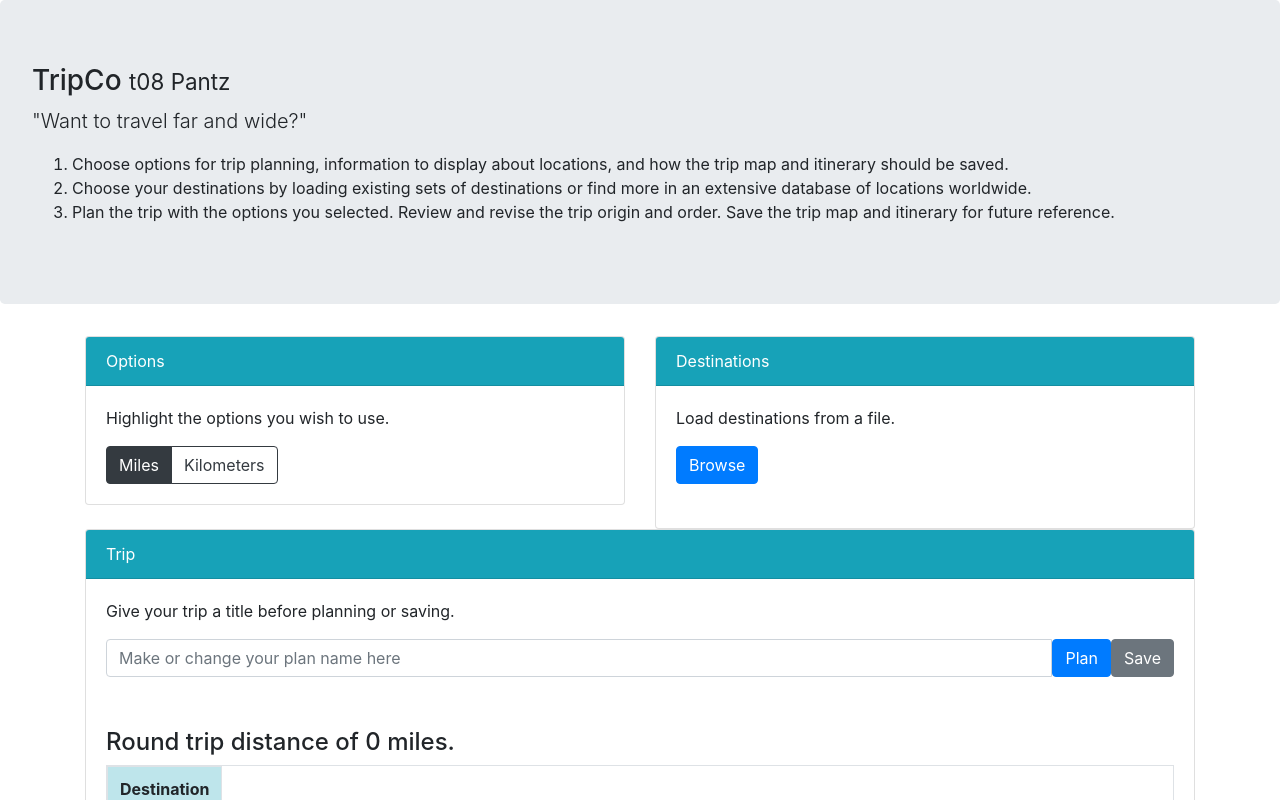
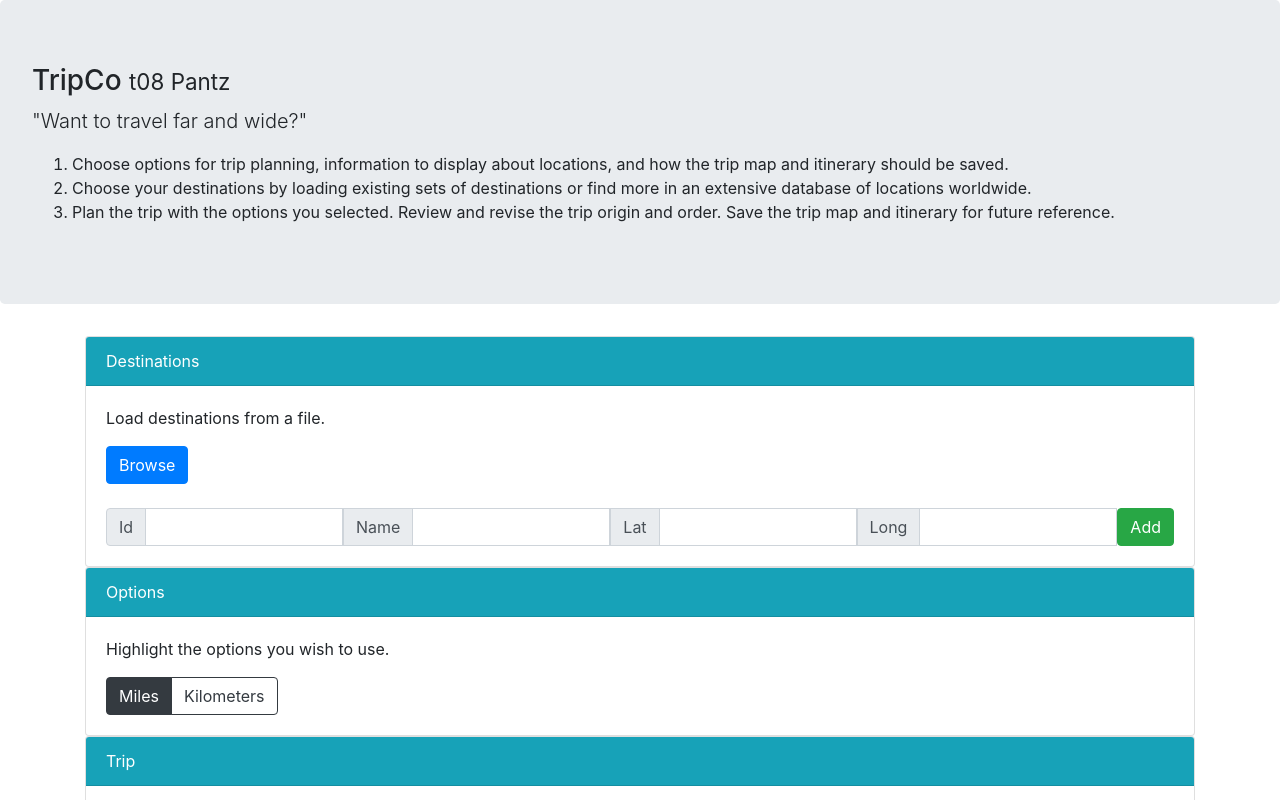
Before and after one commit to Connor13C/Map-Routing, a React app in the folder client/: page / in a window 1280 px wide. Shown: the top 800 px of the page. Built offline with nearby package versions, Linux system fonts and the light colour scheme; what jsonschema would draw is missing.

Commit message:
Start of custom Destinations. Closes #178

```diff
--- a/client/src/Application.js
+++ b/client/src/Application.js
@@ -44,12 +44,12 @@ class Application extends Component {
     return(
         <div id="application" className="container">
           <div className="row">
-            <div className="col-xs-12 col-xl-6">
-                <Options options={this.state.trip.options} updateOptions={this.updateOptions}/>
-            </div>
-            <div className="col-xs-12 col-xl-6">
+            <div className="col-12">
                 <Destinations trip={this.state.trip} updateTrip={this.updateTrip}/>
             </div>
+              <div className="col-12">
+                  <Options options={this.state.trip.options} updateOptions={this.updateOptions}/>
+              </div>
             <div className="col-12">
                 <Trip trip={this.state.trip} updateTrip={this.updateTrip} />
             </div>
--- /dev/null
+++ b/client/src/Destination.js
@@ -0,0 +1,17 @@
+import React, {Component} from 'react';
+
+
+
+export default class Destination extends Component {
+    constructor(props) {
+        super(props);
+    }
+
+
+    render() {
+        return (
+            <div className="list-group-item">
+                {this.props.place.id} / {this.props.place.name} / {this.props.place.longitude} / {this.props.place.latitude}
+            </div>)
+    }
+}
--- /dev/null
+++ b/client/src/DestinationEditor.js
@@ -0,0 +1,33 @@
+import React, {Component} from 'react';
+
+export default class DestinationEditor extends Component {
+    constructor(props) {
+        super(props);
+    }
+
+    render() {
+        return (
+            <div>
+                <div className="input-group">
+                    <div className="input-group-prepend">
+                        <span className="input-group-text" id="">Id</span>
+                    </div>
+                    <input type="text" className="form-control"/>
+                    <div className="input-group-prepend">
+                        <span className="input-group-text" id="">Name</span>
+                    </div>
+                    <input type="text" className="form-control"/>
+                    <div className="input-group-prepend">
+                        <span className="input-group-text" id="">Lat</span>
+                    </div>
+                    <input type="text" className="form-control"/>
+                    <div className="input-group-prepend">
+                        <span className="input-group-text" id="">Long</span>
+                    </div>
+                    <input type="text" className="form-control"/>
+                    <button type="button" className="btn btn-success">Add</button>
+                </div>
+            </div>
+        );
+    }
+}
--- /dev/null
+++ b/client/src/DestinationList.js
@@ -0,0 +1,28 @@
+import React, {Component} from 'react';
+import Destination from './Destination';
+import DestinationEditor from "./DestinationEditor";
+
+
+
+export default class DestinationList extends Component {
+    constructor(props) {
+        super(props);
+
+        this.onUpdate = this.onUpdate.bind(this);
+    }
+
+    onUpdate(place, oldIndex, newIndex) {
+
+    }
+
+    render() {
+        return (
+            <div>
+                <DestinationEditor/>
+                <ul className="list-group">
+                    {this.props.trip.places.map((place, index) => <Destination place={place} index={index} onUpdate={this.onUpdate}/>)}
+                </ul>
+            </div>
+        );
+    }
+}
--- a/client/src/Destinations.js
+++ b/client/src/Destinations.js
@@ -1,6 +1,7 @@
 import React, {Component} from 'react';
 import {Validator} from 'jsonschema';
 import defaults from 'json-schema-defaults';
+import DestinationList from "./DestinationList";
 
 let optionsSchema = {
     id: "/options",
@@ -135,7 +136,7 @@ class Destinations extends Component {
     reader.readAsText(event.target.files[0]);
   }
 
-  render() {
+  getInfoMessage() {
       let count = this.props.trip.places.length;
       let infoMessage;
       if (this.state.errorMessage != null) {
@@ -145,6 +146,9 @@ class Destinations extends Component {
       } else {
           infoMessage = "";
       }
+  }
+
+  render() {
     return (
         <div id="destinations" className="card">
           <div className="card-header bg-info text-white">
@@ -157,7 +161,8 @@ class Destinations extends Component {
                     Browse <input type="file" onChange={this.loadTFFI} id="tffifile" hidden/>
                 </label>
             </div>
-              {infoMessage}
+              {this.getInfoMessage()}
+              <DestinationList trip={this.props.trip} updateTrip={this.props.updateTrip}/>
           </div>
         </div>
     )
```
Lines whose indentation alone changed are shown as unchanged.
